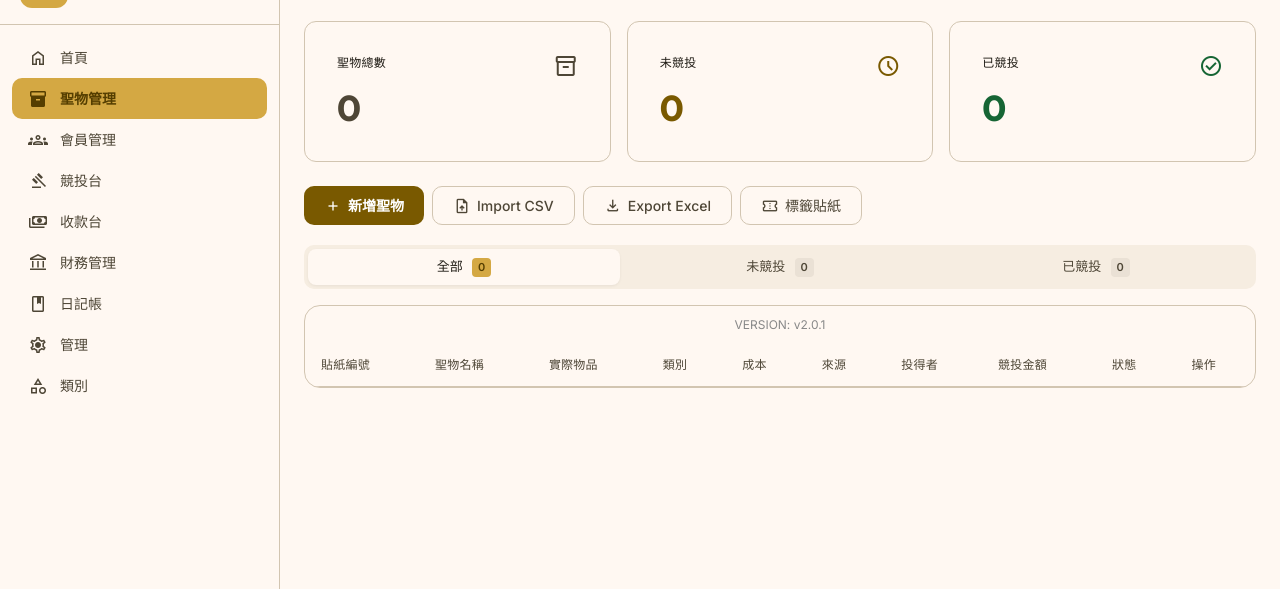
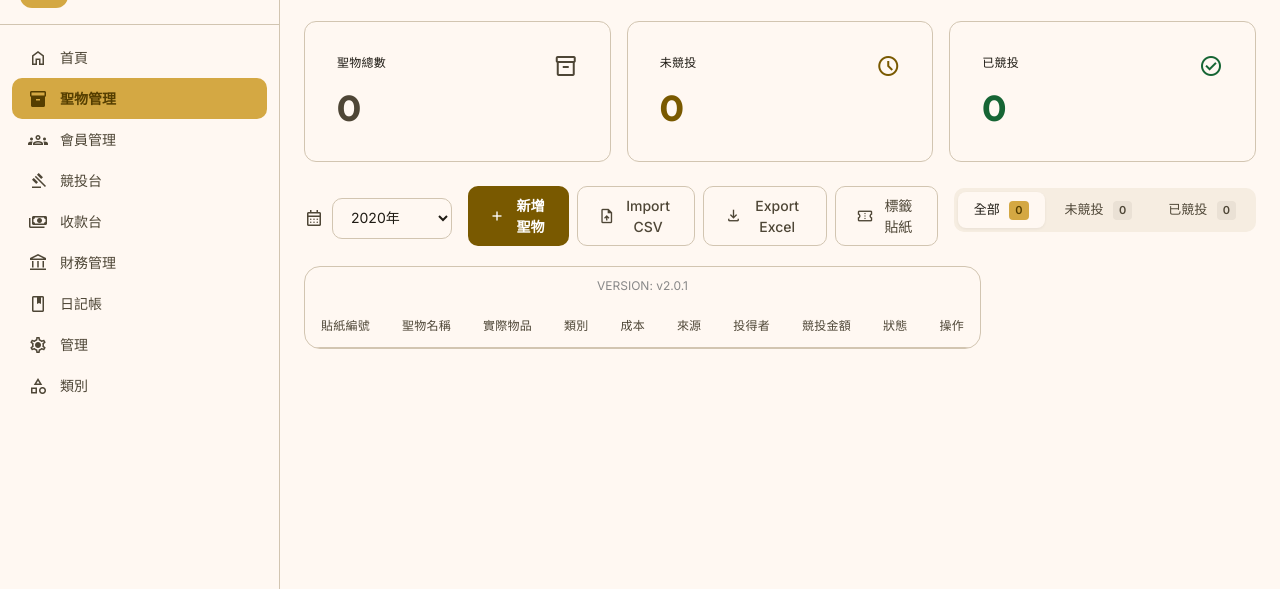
Before and after one commit to ys00241/taiopwt2, a Flask app: page /pre/items in a window 1280 px wide. Shown: the part 64-653 px from the top of the page. Run offline with Flask 3, Linux system fonts and the light colour scheme; a user stored in the database is signed in; tables that the repository leaves empty hold one stand-in row (values such as "Sample post"); lists and menus that the app fills with data are empty; some libraries are stand-ins or nearby versions.

Commit message:
feat: add year selector to items page

```diff
--- a/app/templates/pre_event/items.html
+++ b/app/templates/pre_event/items.html
@@ -156,8 +156,17 @@
     {{ stat_card("已競投", stats.auctioned|default(0), "check_circle", "#166534") }}
   </div>
 
-  <!-- ═══ Action Buttons ═══ -->
-  <div class="action-bar mb-md">
+  <!-- ═══ Year Selector + Action Buttons ═══ -->
+  <div class="flex flex-wrap items-center gap-md mb-md">
+    <div class="flex items-center gap-sm">
+      <span class="material-symbols-outlined" style="color: var(--on-surface-variant); font-size: 1.25rem;">calendar_month</span>
+      <select class="form-input" style="width: auto; min-width: 120px;" onchange="window.location.href='?year=' + this.value">
+        {% for y in years %}
+        <option value="{{ y }}" {% if y|string == year %}selected{% endif %}>{{ y }}年</option>
+        {% endfor %}
+      </select>
+    </div>
+    <div class="action-bar flex-1" style="min-width: 0;">
     <button class="btn-primary" onclick="openAddModal()">
       <span class="material-symbols-outlined">add</span>
       新增聖物
```
